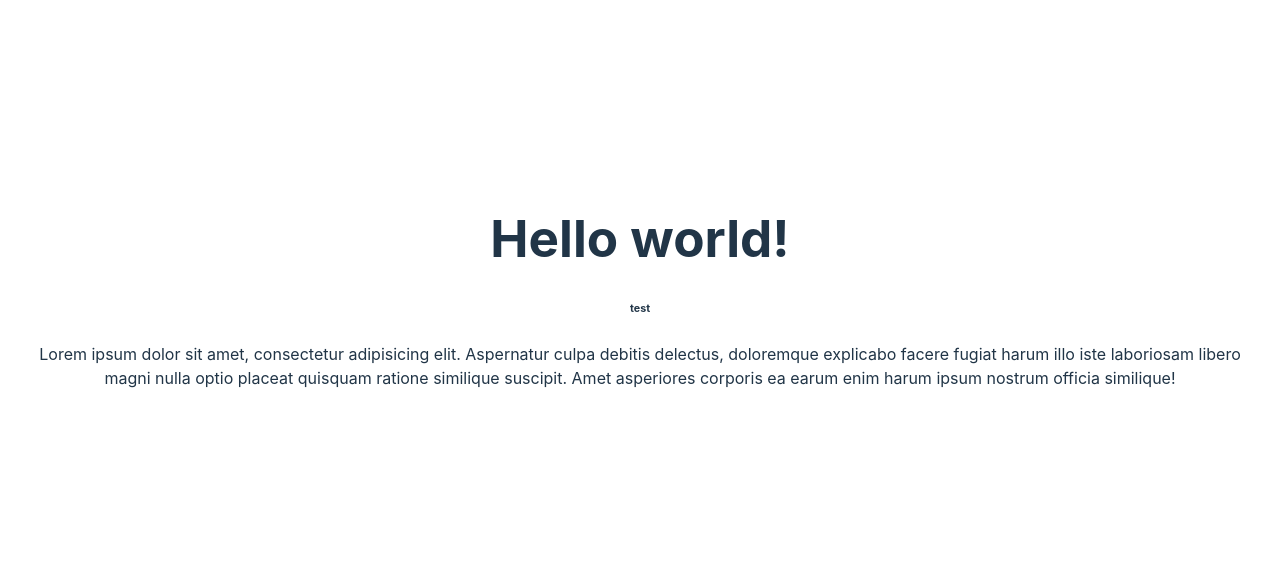
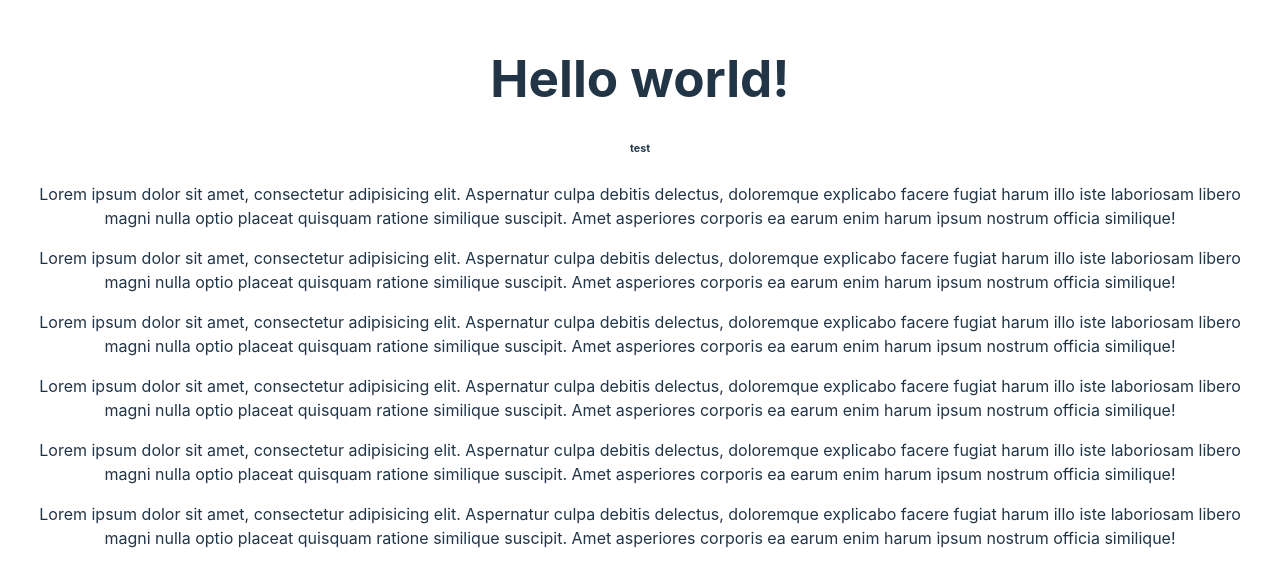
Before and after one commit to Popov-Evgeny/test-for-git, a React (Vite) app: page / in a window 1280 px wide. Shown: the part 109-696 px from the top of the page. Built offline with nearby package versions, Linux system fonts and the light colour scheme.

Commit message:
Edited App component test-6

```diff
--- a/src/App.tsx
+++ b/src/App.tsx
@@ -8,6 +8,21 @@ function App() {
             <p>Lorem ipsum dolor sit amet, consectetur adipisicing elit. Aspernatur culpa debitis delectus, doloremque
                 explicabo facere fugiat harum illo iste laboriosam libero magni nulla optio placeat quisquam ratione
                 similique suscipit. Amet asperiores corporis ea earum enim harum ipsum nostrum officia similique!</p>
+            <p>Lorem ipsum dolor sit amet, consectetur adipisicing elit. Aspernatur culpa debitis delectus, doloremque
+                explicabo facere fugiat harum illo iste laboriosam libero magni nulla optio placeat quisquam ratione
+                similique suscipit. Amet asperiores corporis ea earum enim harum ipsum nostrum officia similique!</p>
+            <p>Lorem ipsum dolor sit amet, consectetur adipisicing elit. Aspernatur culpa debitis delectus, doloremque
+                explicabo facere fugiat harum illo iste laboriosam libero magni nulla optio placeat quisquam ratione
+                similique suscipit. Amet asperiores corporis ea earum enim harum ipsum nostrum officia similique!</p>
+            <p>Lorem ipsum dolor sit amet, consectetur adipisicing elit. Aspernatur culpa debitis delectus, doloremque
+                explicabo facere fugiat harum illo iste laboriosam libero magni nulla optio placeat quisquam ratione
+                similique suscipit. Amet asperiores corporis ea earum enim harum ipsum nostrum officia similique!</p>
+            <p>Lorem ipsum dolor sit amet, consectetur adipisicing elit. Aspernatur culpa debitis delectus, doloremque
+                explicabo facere fugiat harum illo iste laboriosam libero magni nulla optio placeat quisquam ratione
+                similique suscipit. Amet asperiores corporis ea earum enim harum ipsum nostrum officia similique!</p>
+            <p>Lorem ipsum dolor sit amet, consectetur adipisicing elit. Aspernatur culpa debitis delectus, doloremque
+                explicabo facere fugiat harum illo iste laboriosam libero magni nulla optio placeat quisquam ratione
+                similique suscipit. Amet asperiores corporis ea earum enim harum ipsum nostrum officia similique!</p>
         </>
     )
 }
```
